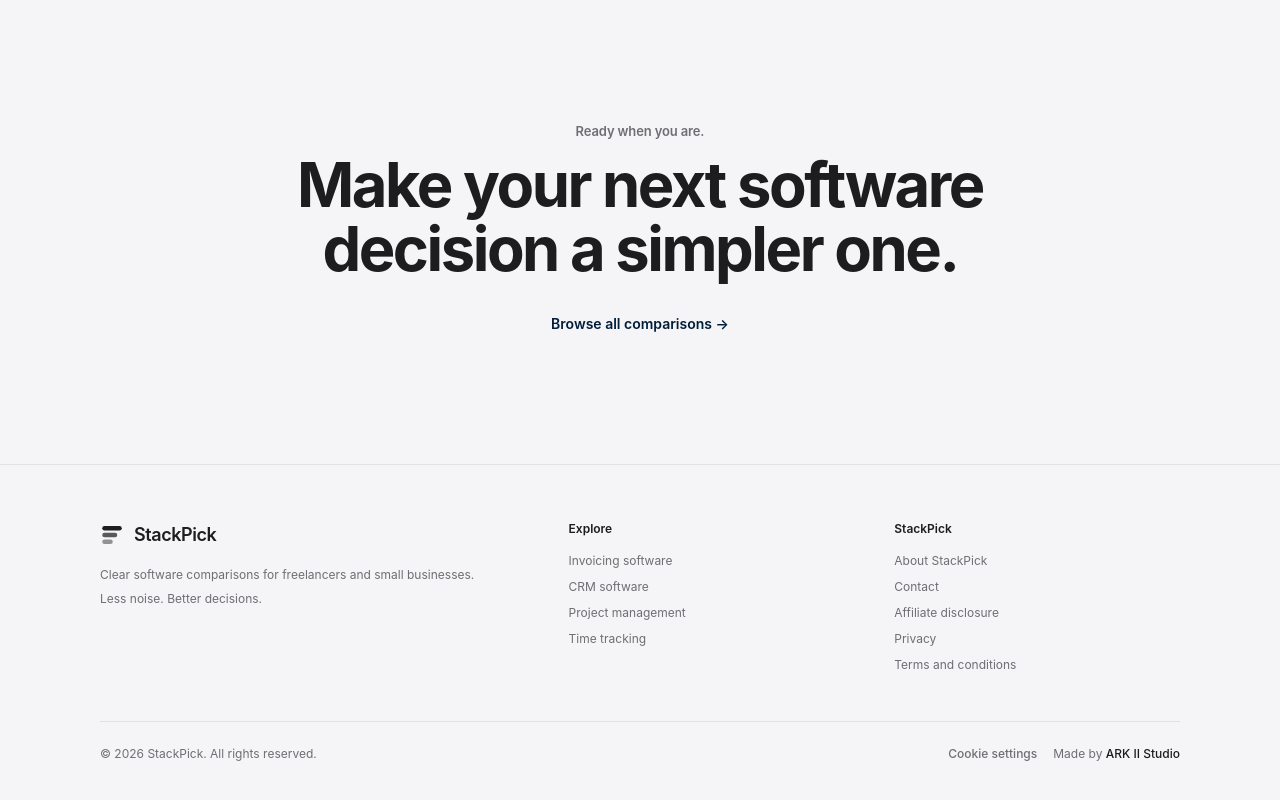
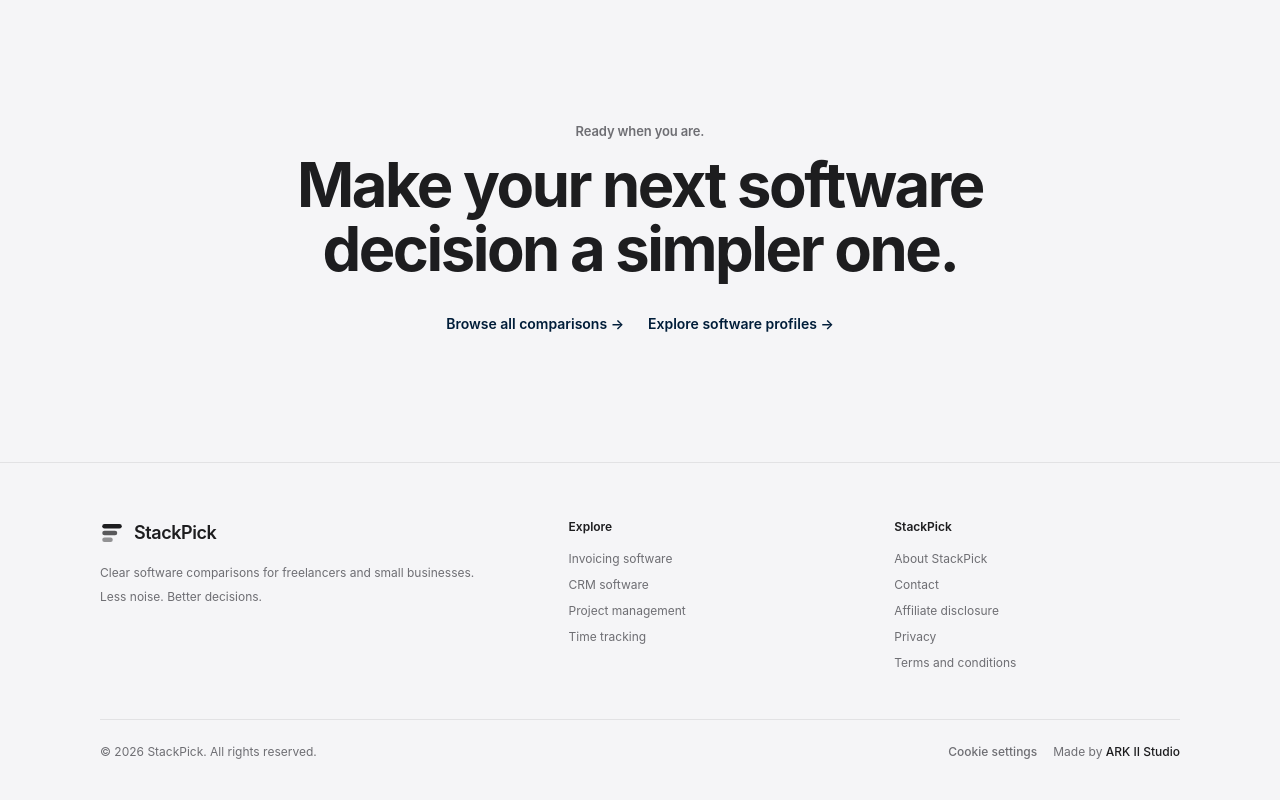
Before and after one commit to LinukaBandara/StackPick, a Next.js app: page / in a window 1280 px wide. Shown: the part 3706-4506 px from the top of the page. Built offline with nearby package versions, Linux system fonts and the light colour scheme; no server answers.

Commit message:
Link homepage to software profiles

```diff
--- a/app/page.tsx
+++ b/app/page.tsx
@@ -322,12 +322,14 @@ export default function HomePage() {
           <h2 className="sp-title mx-auto mt-3 max-w-3xl">
             Make your next software decision a simpler one.
           </h2>
-          <Link
-            href="/best"
-            className="mt-8 inline-block text-sm font-semibold text-[#001D39] hover:underline"
-          >
-            Browse all comparisons →
-          </Link>
+          <div className="mt-8 flex flex-wrap justify-center gap-6">
+            <Link href="/best" className="inline-block text-sm font-semibold text-[#001D39] hover:underline">
+              Browse all comparisons →
+            </Link>
+            <Link href="/software" className="inline-block text-sm font-semibold text-[#001D39] hover:underline">
+              Explore software profiles →
+            </Link>
+          </div>
         </div>
       </section>
     </>
```
